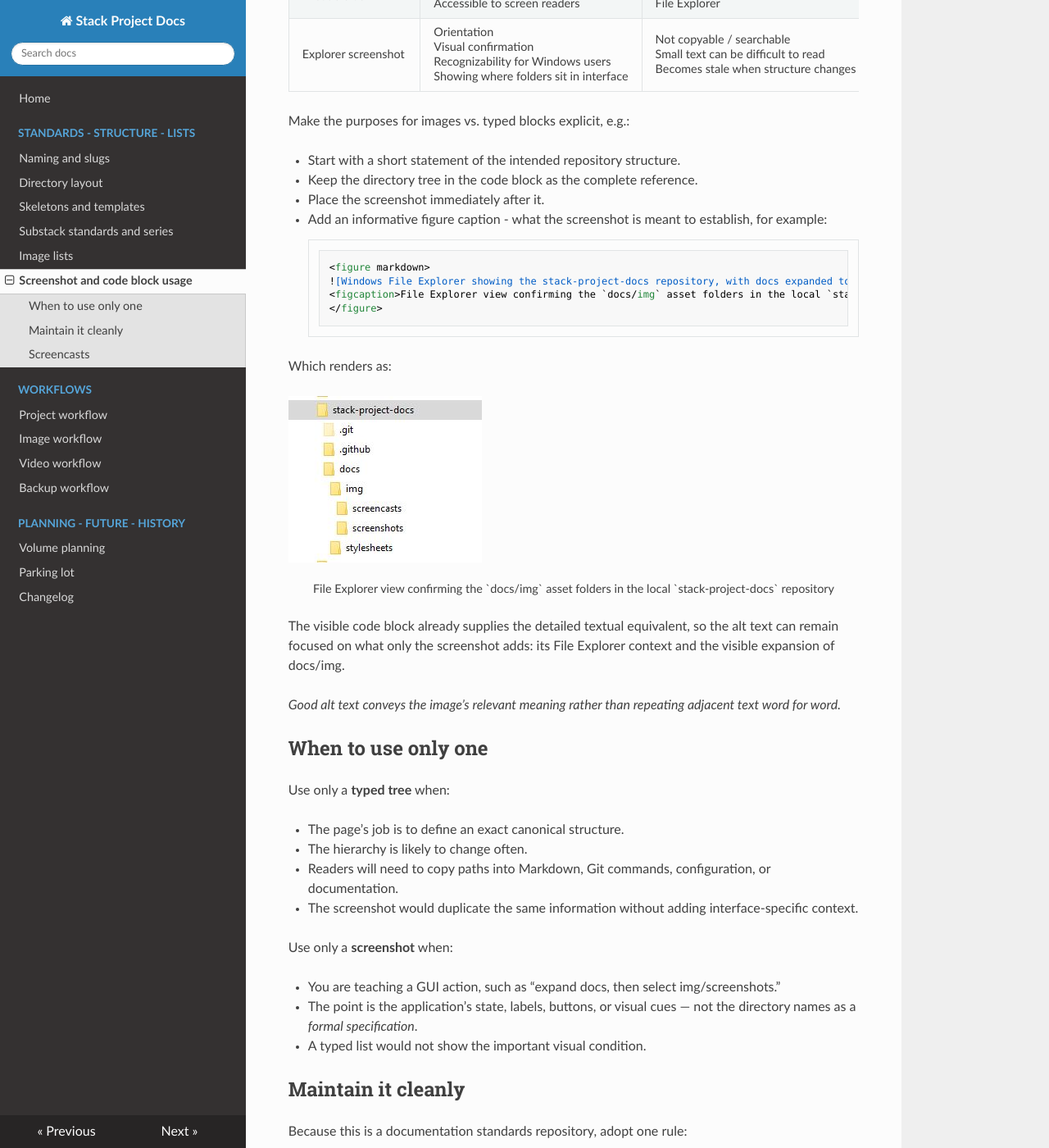
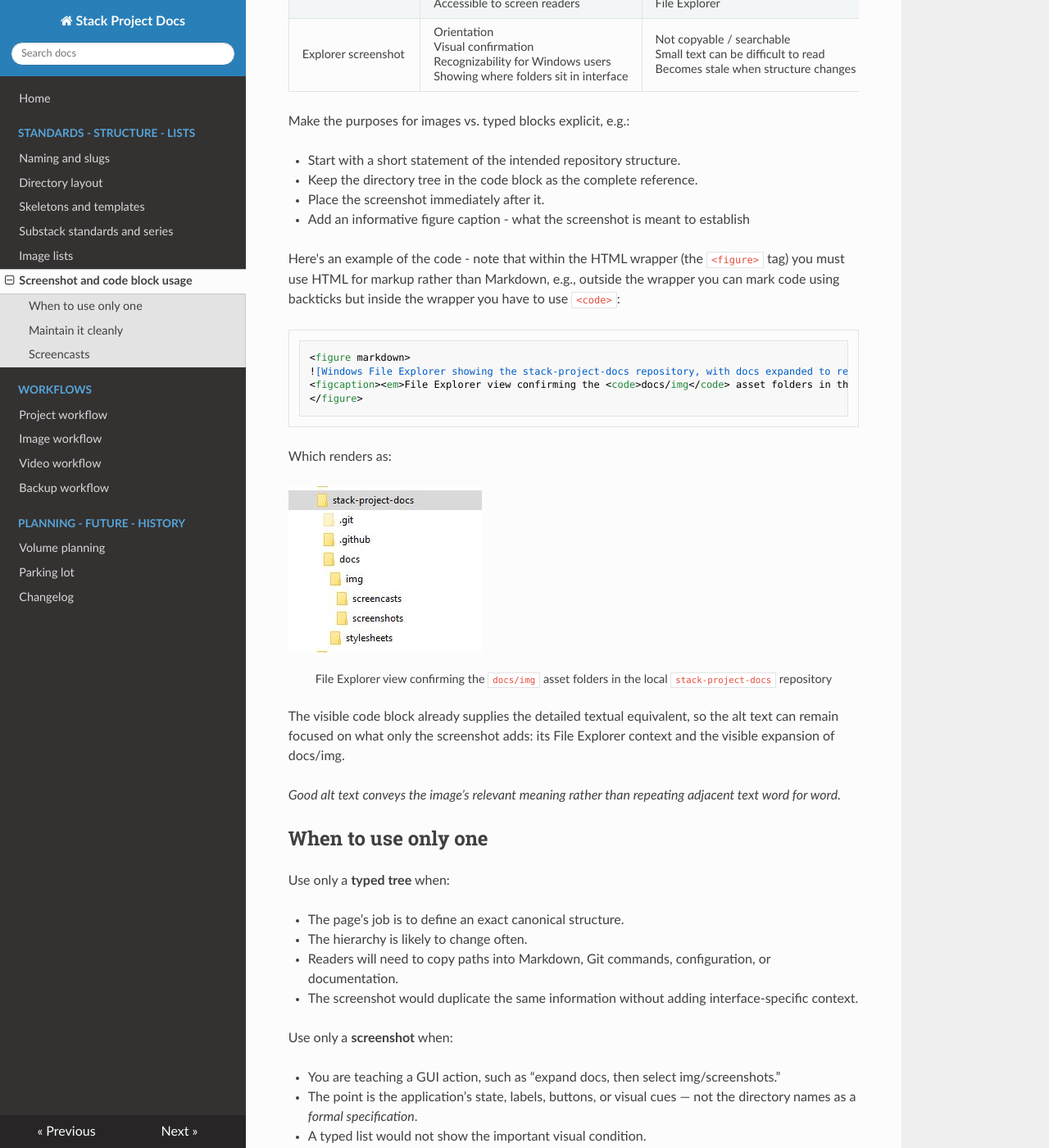
Before and after one commit to john-tech-writer/stack-project-docs, an MkDocs documentation site: the page built from docs/screenshot-code-block-usage.md, in a window 1280 px wide and 1400 px high, scrolled down 580 px. Shown: the whole window at 82% size. Built offline with MkDocs 1.6.1, drawn with Linux system fonts in a browser that asks for light colours; nearby versions of some CDN libraries.

Commit message:
minor format revs

````diff
--- a/docs/screenshot-code-block-usage.md
+++ b/docs/screenshot-code-block-usage.md
@@ -21,11 +21,14 @@ Make the purposes for images vs. typed blocks explicit, e.g.:
 
   - Place the screenshot immediately after it.
 
-  - Add an informative figure caption - what the screenshot is meant to establish, for example:
+  - Add an informative figure caption - what the screenshot is meant to establish
+
+Here's an example of the code - note that within the HTML wrapper (the `<figure>` tag) you must use HTML for markup rather than Markdown, e.g., outside the wrapper you can mark code using backticks but inside the wrapper you have to use `<code>`:
+
 ```
 <figure markdown>
 ![Windows File Explorer showing the stack-project-docs repository, with docs expanded to reveal the img, screencasts, screenshots, and stylesheets folders](img/screenshots/file-explorer-dir-folders.jpg)
-<figcaption>File Explorer view confirming the `docs/img` asset folders in the local `stack-project-docs` repository</figcaption>
+<figcaption><em>File Explorer view confirming the <code>docs/img</code> asset folders in the local <code>stack-project-docs</code> repository</em></figcaption>
 </figure>
 ```
 
@@ -33,7 +36,7 @@ Which renders as:
 
 <figure markdown>
 ![Windows File Explorer showing the stack-project-docs repository, with docs expanded to reveal the img, screencasts, screenshots, and stylesheets folders](img/screenshots/file-explorer-dir-folders.jpg)
-<figcaption>File Explorer view confirming the `docs/img` asset folders in the local `stack-project-docs` repository</figcaption>
+<figcaption>File Explorer view confirming the <code>docs/img</code> asset folders in the local <code>stack-project-docs</code> repository</figcaption>
 </figure>
 
 The visible code block already supplies the detailed textual equivalent, so the alt text can remain focused on what only the screenshot adds: its File Explorer context and the visible expansion of docs/img.
````
